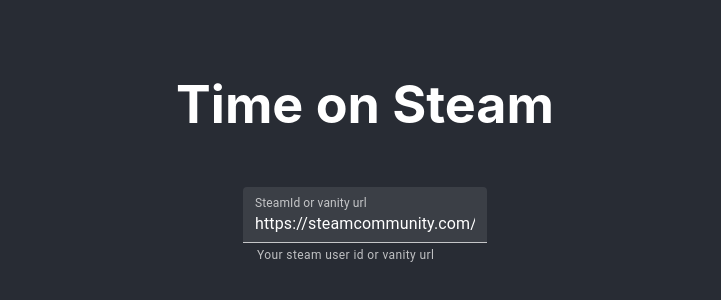
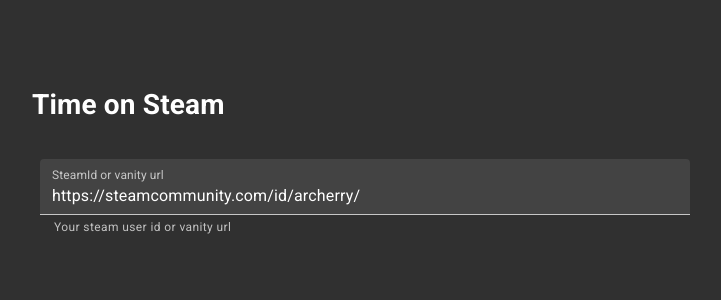
Before and after one commit to rwcherry/timeonsteam, a React (Create React App) app: page / in a window 1280 px wide. Shown: the part 244-544 px from the top of the page, without its empty margins (275-996 px from the left). Built offline with nearby package versions, Linux system fonts and the light colour scheme.

Commit message:
Theme is janky but it all works for now

```diff
--- a/public/index.html
+++ b/public/index.html
@@ -3,6 +3,7 @@
   <head>
     <meta charset="utf-8" />
     <link rel="icon" href="%PUBLIC_URL%/favicon.ico" />
+    <link rel="stylesheet" href="https://fonts.googleapis.com/css?family=Roboto:300,400,500,700&display=swap" />
     <meta name="viewport" content="width=device-width, initial-scale=1" />
     <meta name="theme-color" content="#000000" />
     <meta
--- a/src/App.css
+++ /dev/null
@@ -1,38 +0,0 @@
-.App {
-  text-align: center;
-}
-
-.App-logo {
-  height: 40vmin;
-  pointer-events: none;
-}
-
-@media (prefers-reduced-motion: no-preference) {
-  .App-logo {
-    animation: App-logo-spin infinite 20s linear;
-  }
-}
-
-.App-header {
-  background-color: #282c34;
-  min-height: 100vh;
-  display: flex;
-  flex-direction: column;
-  align-items: center;
-  justify-content: center;
-  font-size: calc(10px + 2vmin);
-  color: white;
-}
-
-.App-link {
-  color: #61dafb;
-}
-
-@keyframes App-logo-spin {
-  from {
-    transform: rotate(0deg);
-  }
-  to {
-    transform: rotate(360deg);
-  }
-}
--- a/src/App.js
+++ b/src/App.js
@@ -1,24 +1,27 @@
-import './App.css';
-import { createMuiTheme, ThemeProvider } from '@material-ui/core/styles';
+import { CssBaseline, Grid } from '@material-ui/core';
+import { ThemeProvider } from '@material-ui/core/styles';
 import SearchField from './SearchField.js';
+import theme from './theme.js'
 
 function App() {
 
-  const darkTheme = createMuiTheme({
-    palette: {
-      type: 'dark',
-    },
-  });
-
   return (
-    <ThemeProvider theme={darkTheme}>
-    <div className="App">
-      <header className="App-header">
-        <h1>Time on Steam</h1>
-        <SearchField />
-      </header>
-    </div>
-    </ThemeProvider>
+    <ThemeProvider theme={theme}>
+      <CssBaseline />
+      <Grid
+        container
+        spacing={0}
+        direction="column"
+        alignItems="center"
+        justify="center"
+        style={{ minHeight: '100vh' }}
+      >
+        <Grid item xs={12}>
+          <h1>Time on Steam</h1>
+          <SearchField />
+        </Grid>
+      </Grid>
+    </ThemeProvider >
   );
 }
 
--- a/src/SearchField.js
+++ b/src/SearchField.js
@@ -1,7 +1,26 @@
-import { makeStyles, createMuiTheme, ThemeProvider } from '@material-ui/core/styles';
+import { withStyles } from '@material-ui/core/styles';
 import TextField from '@material-ui/core/TextField';
+import Paper from '@material-ui/core/Paper';
+import Table from '@material-ui/core/Table';
+import TableBody from '@material-ui/core/TableBody';
+import TableCell from '@material-ui/core/TableCell';
+import TableContainer from '@material-ui/core/TableContainer';
+import TableHead from '@material-ui/core/TableHead';
+import TableRow from '@material-ui/core/TableRow';
 import React from 'react';
 
+import comparisonThings from "./data/time_comparisons.json"
+
+const useStyles = (theme) => ({
+  textField: {
+    marginLeft: theme.spacing(1),
+    marginRight: theme.spacing(1),
+    minWidth: 650,
+  },
+  table: {
+    minWidth: 650,
+  },
+});
 
 class SearchField extends React.Component {
 
@@ -9,7 +28,8 @@
     super(props);
     this.state = {
        value: '',
-       timeplayed: null
+       timeplayed: null,
+       row_data: [{name: "Days", time_in_minutes:1440}, {name:"Hours", time_in_minutes:60}]
       }
 
     this.handleChange = this.handleChange.bind(this);
@@ -21,7 +41,12 @@
   }
 
   keyPress(e) {
-    if (e.keyCode == 13) {
+    // 13 is Enter
+    if (e.keyCode === 13) {
+
+      this.setState({
+        row_data: this.state.row_data.concat(comparisonThings)
+      })
 
       const requestOptions = {
         method: 'POST',
@@ -30,7 +55,18 @@
       };
 
       if (isNaN(e.target.value)) {
-        requestOptions.body = JSON.stringify({ vanity: e.target.value });
+        let pieces = e.target.value.split('/')
+        if (pieces.length == 0)
+        {
+          return
+        }
+
+        let vanityName = pieces[pieces.length - 1]
+        if (vanityName === "")
+        {
+          vanityName = pieces[pieces.length - 2]
+        }
+        requestOptions.body = JSON.stringify({ vanity: vanityName });
       }
 
       fetch('http://timeonsteam.com:2889/profileInfo', requestOptions)
@@ -40,17 +76,7 @@
   }
 
   render() {
-    const classes = makeStyles((theme) => ({
-      App: {
-        display: 'flex',
-        flexWrap: 'wrap',
-      },
-      textField: {
-        marginLeft: theme.spacing(1),
-        marginRight: theme.spacing(1),
-        width: '25ch',
-      },
-    }));
+    const {classes} = this.props
     if (this.state.timeplayed == null)
     {
       return (
@@ -70,10 +96,33 @@
     else
     {
       return (
-        <h2>You've played an insane {this.state.timeplayed} minutes on steam!</h2>
+        <Paper>
+          <h2>You've played an insane {this.state.timeplayed} minutes on steam!</h2>
+          <p>In that time you could've... </p>
+          <TableContainer component={Paper}>
+            <Table className={classes.table} size="small" aria-label="a dense table">
+            <TableHead>
+              <TableRow>
+                <TableCell>Done This</TableCell>
+                <TableCell align="right">This Many Times</TableCell>
+              </TableRow>
+            </TableHead>
+              <TableBody>
+                {this.state.row_data.map((row) => (
+                  <TableRow key={row.name}>
+                    <TableCell component="th" scope="row">
+                      {row.name}
+                    </TableCell>
+                    <TableCell align="right">{(this.state.timeplayed / row.time_in_minutes).toFixed(2)}</TableCell>
+                  </TableRow>
+                ))}
+              </TableBody>
+            </Table>
+          </TableContainer>
+        </Paper>
       )
     }
   }
 }
 
-export default SearchField;
+export default withStyles(useStyles)(SearchField);
--- /dev/null
+++ b/src/data/time_comparisons.json
@@ -0,0 +1,14 @@
+[
+	{
+		"name": "Had a good night's sleep",
+		"time_in_minutes": 480
+	},
+	{
+		"name": "Lost a league of legends match",
+		"time_in_minutes": 15
+	},
+	{
+		"name": "Cooked a nice meal",
+		"time_in_minutes": 60
+	}
+]
--- a/src/index.css
+++ /dev/null
@@ -1,13 +0,0 @@
-body {
-  margin: 0;
-  font-family: -apple-system, BlinkMacSystemFont, 'Segoe UI', 'Roboto', 'Oxygen',
-    'Ubuntu', 'Cantarell', 'Fira Sans', 'Droid Sans', 'Helvetica Neue',
-    sans-serif;
-  -webkit-font-smoothing: antialiased;
-  -moz-osx-font-smoothing: grayscale;
-}
-
-code {
-  font-family: source-code-pro, Menlo, Monaco, Consolas, 'Courier New',
-    monospace;
-}
--- a/src/index.js
+++ b/src/index.js
@@ -1,6 +1,5 @@
 import React from 'react';
 import ReactDOM from 'react-dom';
-import './index.css';
 import App from './App';
 import reportWebVitals from './reportWebVitals';
 
--- /dev/null
+++ b/src/theme.js
@@ -0,0 +1,7 @@
+import { createMuiTheme }  from '@material-ui/core/styles'
+const theme = createMuiTheme({
+  palette: {
+    type: "dark",
+  },
+})
+export default theme
```
